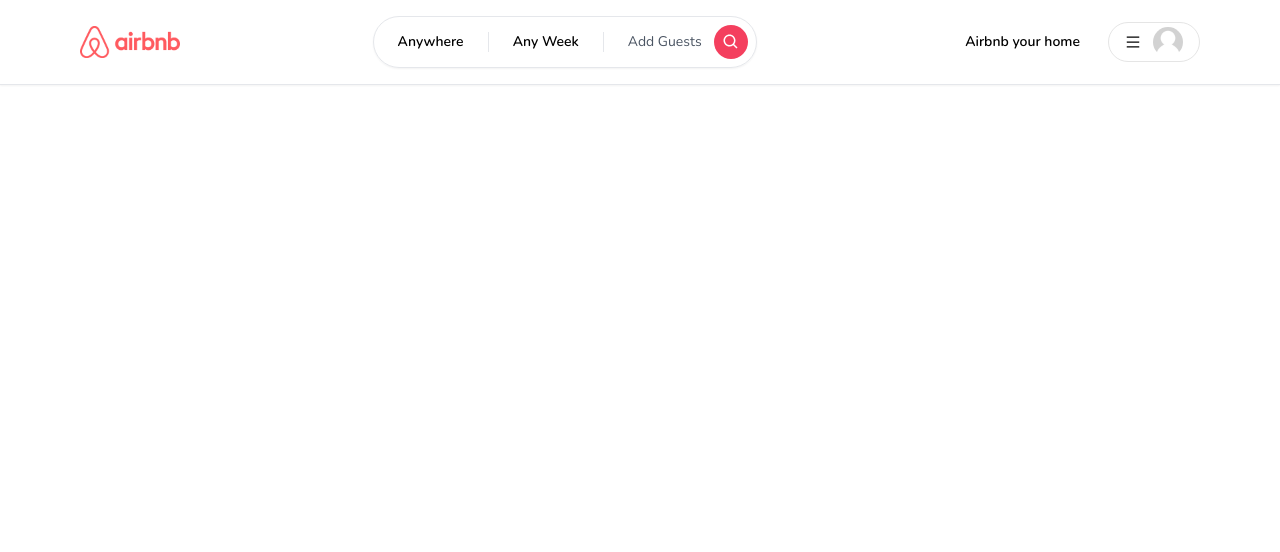
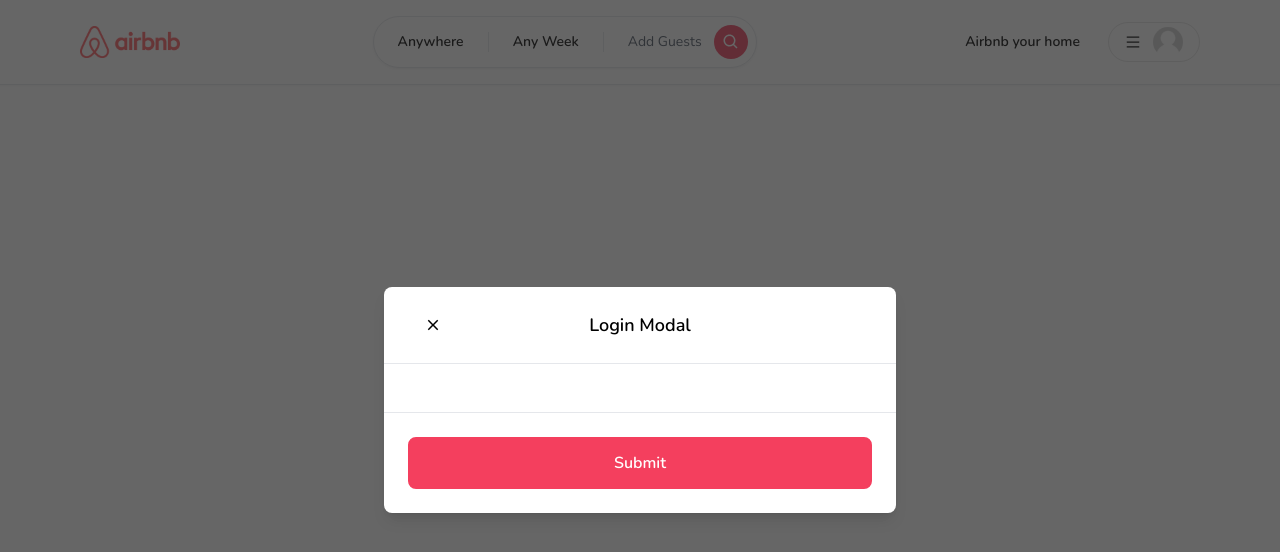
Before and after one commit to zh-art/airbnb-EyA2, a Next.js app: page / in a window 1280 px wide. Shown: the top 552 px of the page. Built offline with nearby package versions, Linux system fonts and the light colour scheme.

Commit message:
Add modals and style buttons

```diff
--- /dev/null
+++ b/app/components/Button.tsx
@@ -0,0 +1,31 @@
+'use client';
+
+import { IconType } from "react-icons";
+
+interface ButtonProps {
+    label: string;
+    onClick: (e: React.MouseEvent<HTMLButtonElement>) => void;
+    disabled?: boolean;
+    outline?: boolean;
+    small?: boolean;
+    icon?: IconType;
+}
+const Button: React.FC<ButtonProps> = ({
+    label,
+    onClick,
+    disabled,
+    outline,
+    small,
+    icon: Icon
+}) => {
+    return (
+        <button onClick={onClick} disabled={disabled} className={`relative disabled:opacity-70 disabled:cursor-not-allowed rounded-lg hover:opacity-80 transition w-full ${outline ? 'bg-white' : 'bg-rose-500'} ${outline ? 'border-black' : 'border-rose-500'} ${outline ? 'text-black' : 'text-white'} ${small ? 'py-1' : 'py-3'} ${small ? 'text-sm' : 'text-md'} ${small ? 'font-light' : 'font-semibold'} ${small ? 'border-[1px]' : 'border-2'}`}>
+            {Icon && (
+                <Icon size={24} className="absolute left-4 top-3"/>
+            )}
+            {label}
+        </button>
+      );
+}
+
+export default Button;
--- /dev/null
+++ b/app/components/modals/Modal.tsx
@@ -0,0 +1,89 @@
+'use client'
+
+import { useCallback, useEffect, useState } from "react";
+import { IoMdClose } from 'react-icons/io';
+import Button from "../Button";
+
+interface ModalProps {
+    isOpen?: boolean;
+    onClose: () => void;
+    onSubmit: () => void;
+    title?: string;
+    body?: React.ReactElement;
+    footer?: React.ReactElement;
+    actionLabel: string;
+    disabled?: boolean;
+    secondaryAction?: () => void;
+    secondaryActionLabel?: string;
+}
+
+const Modal: React.FC<ModalProps> = ({ isOpen, onClose, onSubmit, title, body, footer, actionLabel, disabled, secondaryAction, secondaryActionLabel }) => {
+    const [showModal, setShowModal] = useState(isOpen);
+
+    useEffect(() => {
+        setShowModal(isOpen);
+    }, [isOpen]);
+
+    const handleClose = useCallback(() => {
+        if (disabled) {
+            return;
+        }
+
+        setShowModal(false);
+        setTimeout(() => {
+            onClose();
+        }, 300)
+    }, [disabled, onClose]);
+
+    const handleSubmit = useCallback(() => {
+        if (disabled) {
+            return;
+        }
+
+        onSubmit();
+    }, [disabled, onSubmit]);
+
+    const handleSecondaryAction = useCallback(() => {
+        if (disabled || !secondaryAction) {
+            return;
+        }
+
+        secondaryAction();
+    }, [disabled, secondaryAction]);
+
+    if(!isOpen) {
+        return null;
+    }
+
+    return (
+        <>
+            <div className="justify-center items-center flex overflow-x-hidden overflow-y-auto fixed inset-0 z-50 outline-none focus:outline-none bg-neutral-800/70">
+                <div className="relative w-full md:w-4/6 lg:w-3/6 xl:w-2/5 my-6 mx-auto h-full lg:h-auto md:h-auto">
+                    <div className={`translate duration-300 h-full ${showModal ? 'translate-y-0' : 'translate-y-full'} ${showModal ? 'opacity-100' : 'opacity-0'}`}>
+                        <div className="translate h-full lg:h-auto md:h-auto border-0 rounded-lg shadow-lg relative flex flex-col w-full bg-white outline-none focus:outline-none">
+                            <div className="flex items-center p-6 rounded-t justify-center relative border-b-[1px]">
+                                <button onClick={handleClose} className="p-1 border-0 hover:opacity-70 transition absolute left-9">
+                                    <IoMdClose size={18} onClick={handleClose}/>
+                                </button>
+                                <div className="text-lg font-semibold">
+                                    {title}
+                                </div>
+                            </div>
+                            <div className="relative p-6 flex-auto">
+                                {body}
+                            </div>
+                            <div className="flex flex-row items-center justify-end p-6 border-t-[1px]">
+                                {secondaryAction && secondaryActionLabel && (
+                                <Button outline disabled={disabled} label={secondaryActionLabel} onClick={handleSecondaryAction} />
+                            )}
+                                <Button disabled={disabled} label={actionLabel} onClick={handleSubmit} />
+                            </div>
+                        </div>
+                    </div>
+                </div>
+            </div>
+        </>
+    );
+}
+
+export default Modal;
--- a/app/layout.tsx
+++ b/app/layout.tsx
@@ -3,7 +3,7 @@
 import { Nunito } from "next/font/google";
 import Navbar from "./components/navbar/Navbar";
 import ClientOnly from './components/ClientOnly';
-
+import Modal from './components/modals/Modal';
 
 export const metadata: Metadata = {
   title: 'Airbnb',
@@ -23,6 +23,7 @@
     <html lang="en">
       <body className={font.className}>
       <ClientOnly>
+        <Modal actionLabel='Submit' title='Login Modal' isOpen />
         <Navbar />
       </ClientOnly>
       {children}
```
